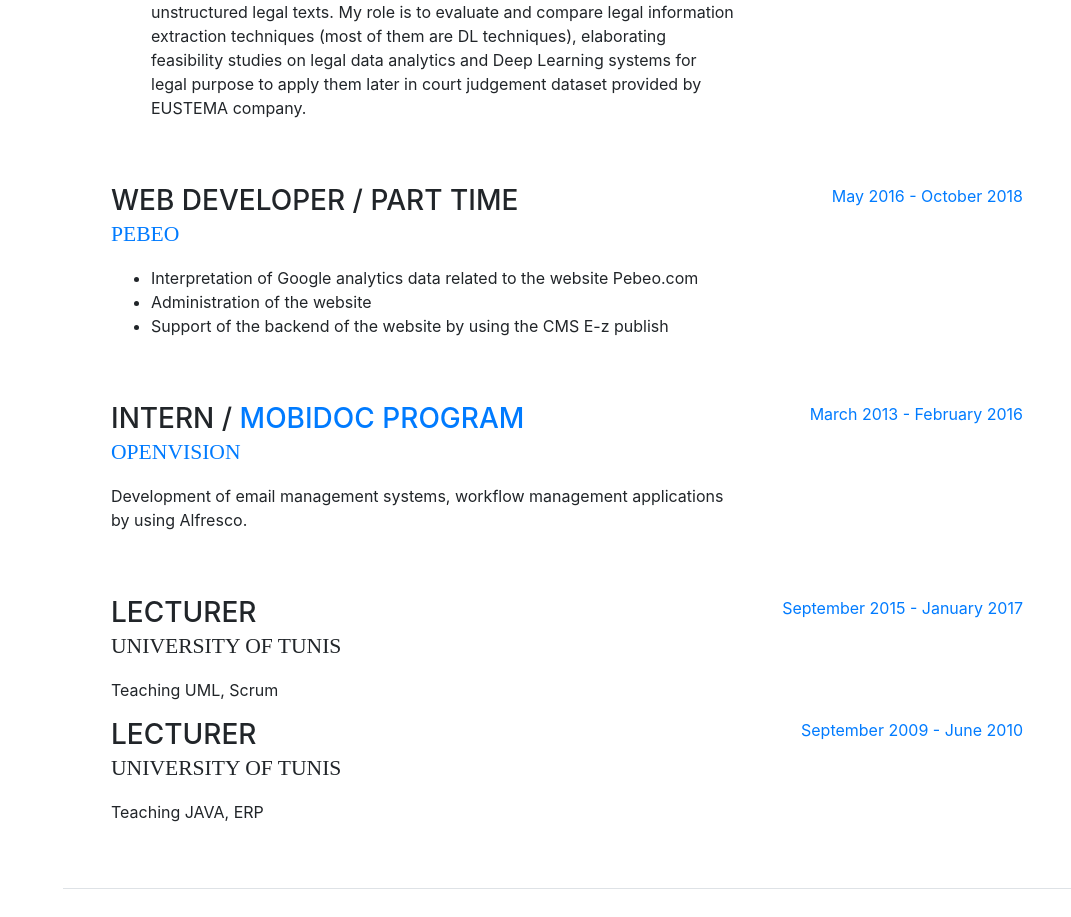
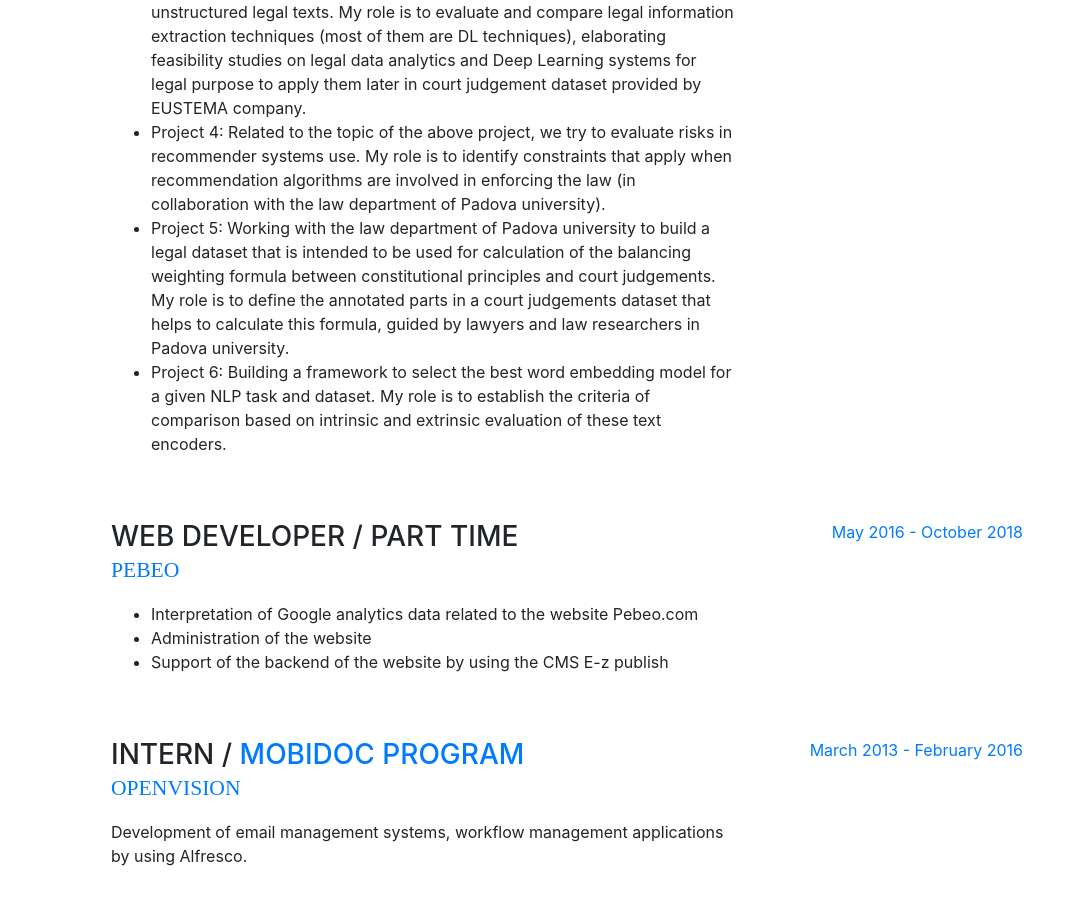
Before and after one commit to amamimaha/amamimaha.github.io, a website with bundled scripts: page index.html in a window 1280 px wide. Shown: the part 1520-2437 px from the top of the page, without its empty margins (209-1280 px from the left). Built offline with nearby package versions, Linux system fonts and the light colour scheme; a web font is replaced by a local one.

Commit message:
Update index.html

```diff
--- a/index.html
+++ b/index.html
@@ -119,6 +119,9 @@
                   <li> Project 1 (Ended): Working on the explainability part of the EU project 'A System for EU Real-Time Labour Market Intelligence'. We built Tracex a framework that provides explanations to allow users understanding which patterns an ML black box model has learnt. With my research team, we took the explainability to another level by proposing a monitoring framework applied to the deployed LMI ML system of the company Burning Glass technology. This framework provides visual explanations and KPIs to check the robustness of the ML system under non stationary environments (when data distributions change over time).</li>
                   <li> Project 2 (Ended): In collaboration with European Training Foundation (ETF), our role is to identify the most relevant Web job vacancy sources for Tunisia and Morocco, extracting both website and vacancy characteristics for each identified source, and building-up a reproducible and transparent ranking model of these sources. The goal of the ranking model provided (we used AHP model) is to guide the labour market experts in selecting sources of information to be used for collecting vacancies, with the aim to realise a fully-fledged real-time labour market intelligence system.</li>
                   <li> Project 3: Working on the project SLEM which has the goal to produce a legal management tool that aims at improving the process related to dispute management entrusted to legal structures, suggesting actions to reduce the legal risk to which companies can be exposed by analysing and processing unstructured legal texts. My role is to evaluate and compare legal information extraction techniques (most of them are DL techniques), elaborating feasibility studies on legal data analytics and Deep Learning systems for legal purpose to apply them later in court judgement dataset provided by EUSTEMA company.</li>
+                  <li> Project 4: Related to the topic of the above project, we try to evaluate risks in recommender systems use. My role is to identify constraints that apply when recommendation algorithms are involved in enforcing the law (in collaboration with the law department of Padova university). </li>
+                  <li> Project 5: Working with the law department of Padova university to build a legal dataset that is intended to be used for calculation of the balancing weighting formula between constitutional principles and court judgements. My role is to define the annotated parts in a court judgements dataset that helps to calculate this formula, guided by lawyers and law researchers in Padova university. </li>
+                  <li> Project 6: Building a framework to select the best word embedding model for a given NLP task and dataset. My role is to establish the criteria of comparison based on intrinsic and extrinsic evaluation of these text encoders.
               </ul>
             </div>
             <div class="resume-date text-md-right">
```
